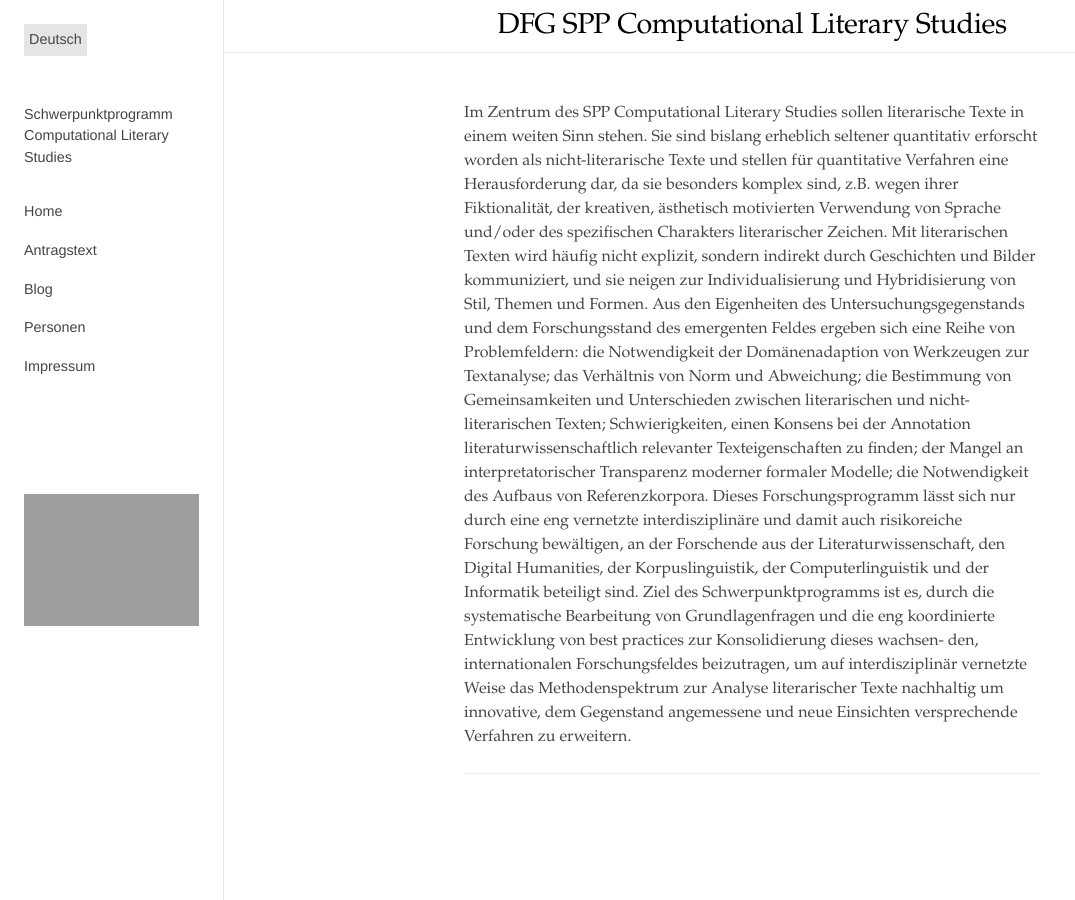
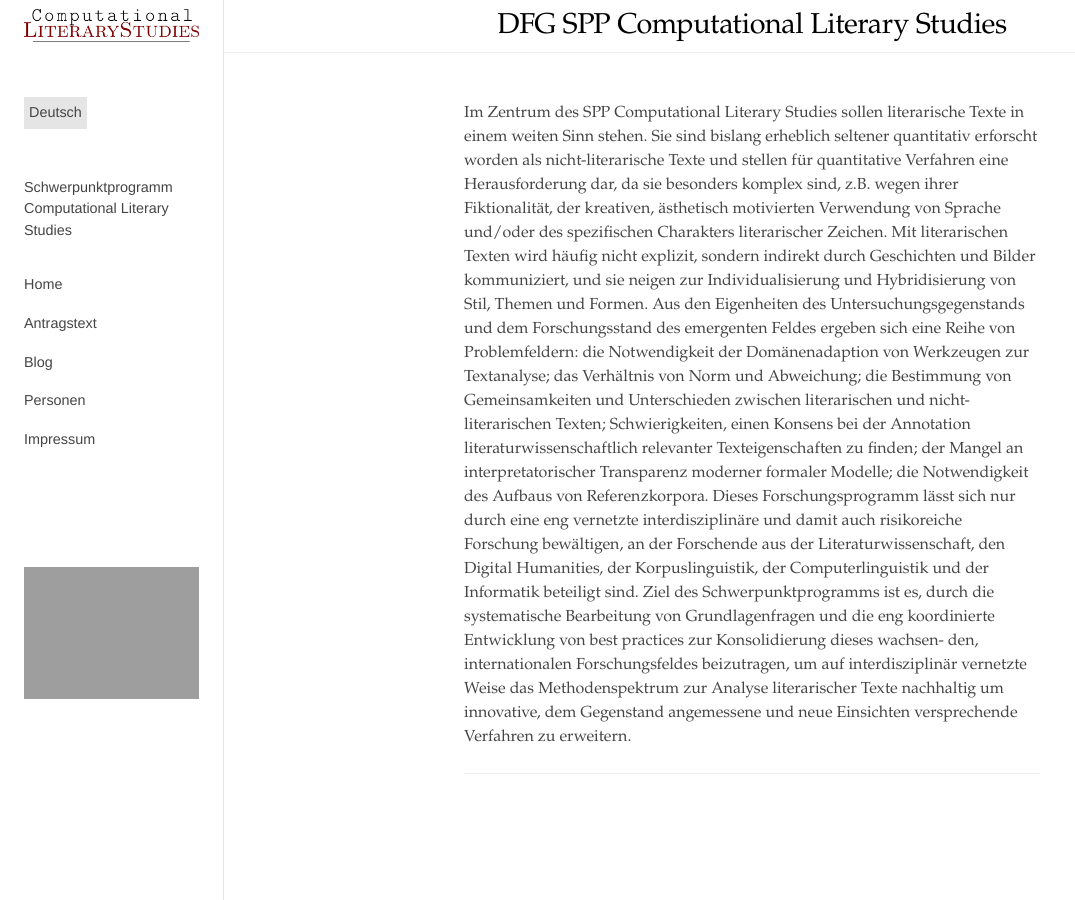
Before and after one commit to EveGayer/dfg-spp-cls.github.io, a Jekyll site: the page built from index.md, in a window 1280 px wide. Shown: the whole page, without its empty margins (0-1075 px from the left). Built offline with Jekyll 4.4.1, drawn with Linux system fonts in a browser that asks for light colours.

Commit message:
first version of a logo

```diff
--- a/_includes/sidebar.html
+++ b/_includes/sidebar.html
@@ -4,6 +4,10 @@
 
 <!-- Toggleable sidebar -->
 <div class="sidebar" id="sidebar">
+
+<div class="sidebar-nav-item">
+  <div class="logoline"><a href="dfg-spp-cls.github.io" alt="Computational Literary Studies" title="CLS"><img src="{{site.url}}/assets/logo.png"></a></div>
+</div>
 
 <div class="sidebar-item">
   {% if page.layout == "pub" %}
```
Also changed, not shown: assets/logo.png (added).
